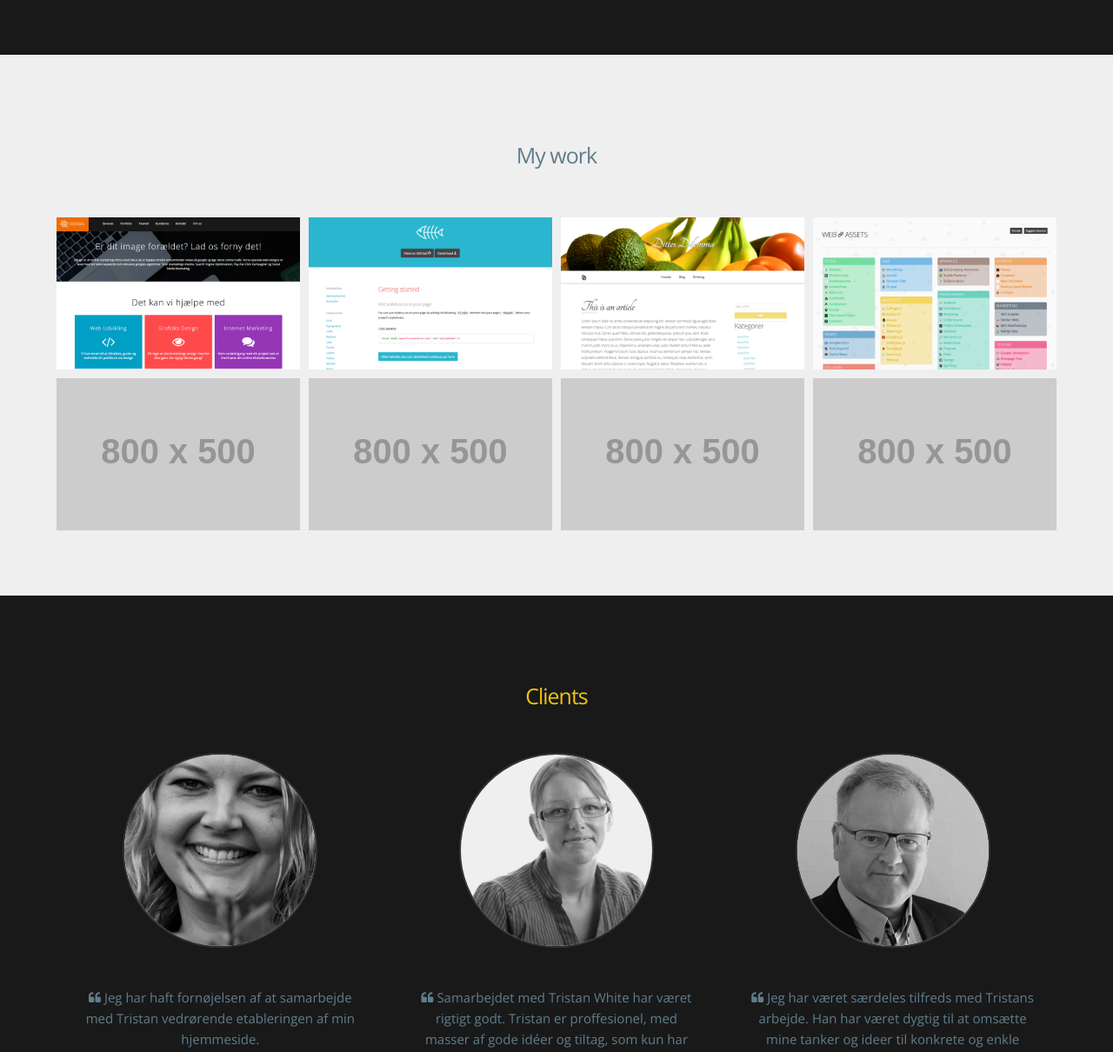
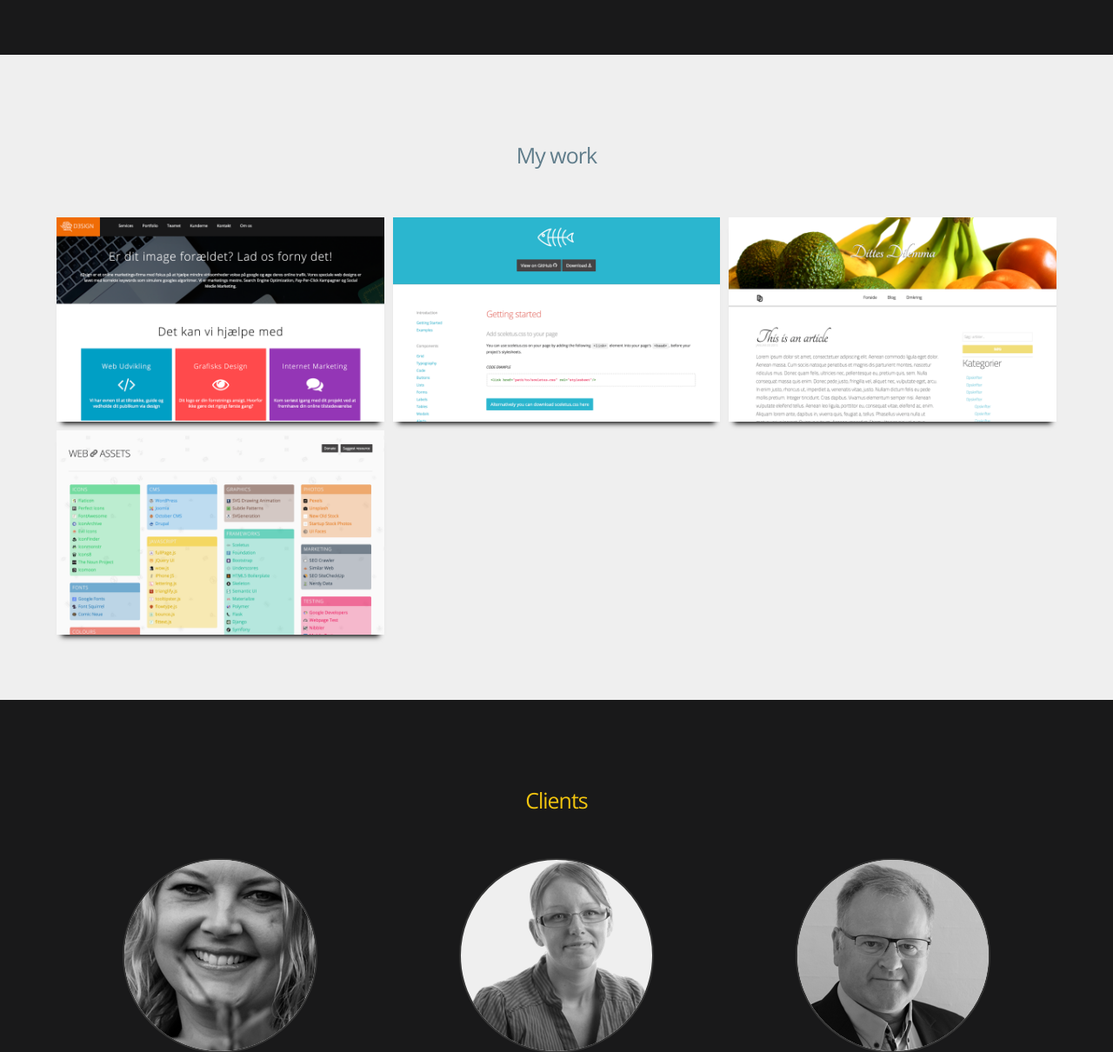
Before and after one commit to triss90405/tristanwhite.info, a PHP site: page / in a window 1280 px wide. Shown: the part 1922-3132 px from the top of the page at 87% size. Run offline with PHP 8.4, Linux system fonts and the light colour scheme; grey boxes labelled with a size stand in for pictures from a placeholder-image service; some libraries are stand-ins or nearby versions.

Commit message:
Changes to Work section

```diff
--- a/parts/work.php
+++ b/parts/work.php
@@ -7,52 +7,28 @@
 		</div>
 
 		<div class="row projects">
-			<div class="col-m-3 col-s-6">
+			<div class="col-m-4 col-s-6">
 				<div class="prj-item">
 					<div class="prj-overlay">D3sign</div>
 					<img src="img/projects/prj1/thumb.png" class="sceletus-img" alt="d3sign">
 				</div>
 			</div>
-			<div class="col-m-3 col-s-6">
+			<div class="col-m-4 col-s-6">
 				<div class="prj-item">
 					<div class="prj-overlay">Sceletus</div>
 					<img src="img/projects/prj2/thumb.png" class="sceletus-img" alt="sceletus">
 				</div>
 			</div>
-			<div class="col-m-3 col-s-6">
+			<div class="col-m-4 col-s-6">
 				<div class="prj-item">
 					<div class="prj-overlay">Dittes Dilemma</div>
 					<img src="img/projects/prj3/thumb.png" class="sceletus-img" alt="dittesdilemma">
 				</div>
 			</div>
-			<div class="col-m-3 col-s-6">
+			<div class="col-m-4 col-s-6">
 				<div class="prj-item">
 					<div class="prj-overlay">Web Assets</div>
 					<img src="img/projects/prj4/thumb.png" class="sceletus-img" alt="web-assets">
-				</div>
-			</div>
-			<div class="col-m-3 col-s-6">
-				<div class="prj-item">
-					<div class="prj-overlay">Placeholder</div>
-					<img src="http://placehold.it/800x500" class="sceletus-img" alt="">
-				</div>
-			</div>
-			<div class="col-m-3 col-s-6">
-				<div class="prj-item">
-					<div class="prj-overlay">Placeholder</div>
-					<img src="http://placehold.it/800x500" class="sceletus-img" alt="">
-				</div>
-			</div>
-			<div class="col-m-3 col-s-6">
-				<div class="prj-item">
-					<div class="prj-overlay">Placeholder</div>
-					<img src="http://placehold.it/800x500" class="sceletus-img" alt="">
-				</div>
-			</div>
-			<div class="col-m-3 col-s-6">
-				<div class="prj-item">
-					<div class="prj-overlay">placeholder</div>
-					<img src="http://placehold.it/800x500" class="sceletus-img" alt="">
 				</div>
 			</div>
 		</div>
--- a/scss/main.scss
+++ b/scss/main.scss
@@ -172,12 +172,17 @@ section#work {
 			text-align: center;
 		}
 		.prj-item {
+			img {
+					-webkit-box-shadow: 0 8px 6px -6px black;
+				    -moz-box-shadow: 0 8px 6px -6px black;
+				    box-shadow: 0 8px 6px -6px black;
+				}
 			margin: 5px;
 			.prj-overlay {
 				background: fade-out($gunMetal, 0.2);
-				@include calc(width, "100% - 10px");
+				@include calc(width, "100% - 9px");
 				height: 100%;
-				@include calc(height, "100% - 10px");
+				@include calc(height, "100% - 9px");
 				position: absolute;
 				text-transform: uppercase;
 				padding-top: 30px;
```
Also changed, not shown: css/main.css.
